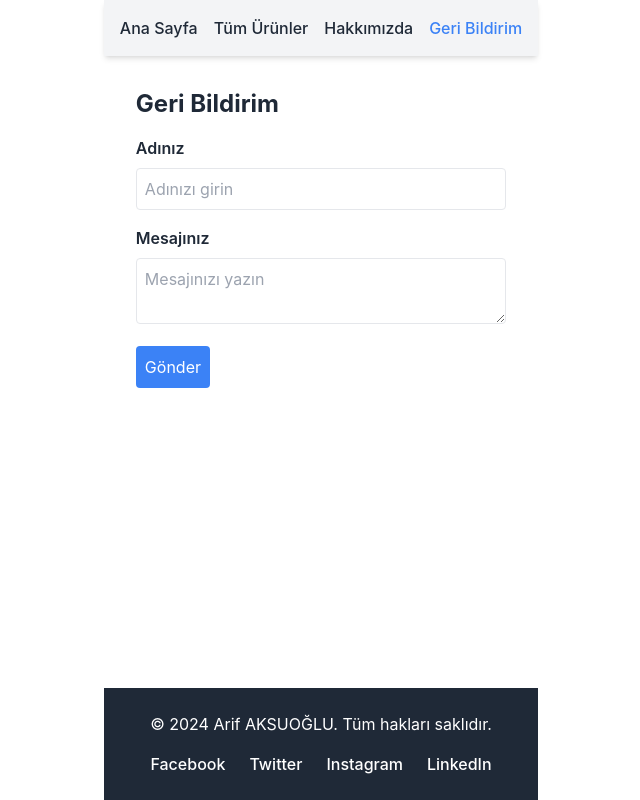
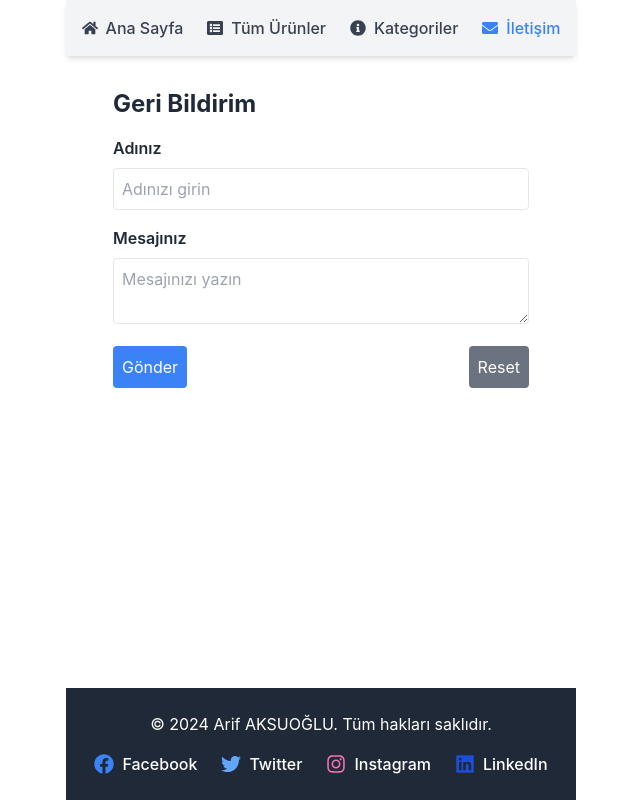
Before and after one commit to arifaks55/FE-1111B, a React (Vite) app in the folder my-ecommerce-project/: page /feedback in a window 1280 px wide. Shown: the whole page, without its empty margins (319-959 px from the left). Built offline with nearby package versions, Linux system fonts and the light colour scheme.

Commit message:
projenin tamamına ikonlar eklendi

```diff
--- a/my-ecommerce-project/package.json
+++ b/my-ecommerce-project/package.json
@@ -10,11 +10,13 @@
     "preview": "vite preview"
   },
   "dependencies": {
+    "@heroicons/react": "^2.1.5",
     "autoprefixer": "^10.4.20",
     "blaze-slider": "^1.9.3",
     "postcss": "^8.4.47",
     "react": "^18.3.1",
     "react-dom": "^18.3.1",
+    "react-icons": "^5.3.0",
     "react-router-dom": "^6.27.0",
     "tailwindcss": "^3.4.14"
   },
--- a/my-ecommerce-project/src/components/Footer.tsx
+++ b/my-ecommerce-project/src/components/Footer.tsx
@@ -1,4 +1,5 @@
 import React from 'react';
+import { FaFacebook, FaTwitter, FaInstagram, FaLinkedin } from 'react-icons/fa'; // React Icons kütüphanesi ile Heroicons yerine alternatif kullanılıyor.
 
 const Footer: React.FC = () => (
     <footer className="p-6 bg-gray-800 text-white text-center">
@@ -10,9 +11,10 @@ const Footer: React.FC = () => (
                         href="https://www.facebook.com"
                         target="_blank"
                         rel="noopener noreferrer"
-                        className="hover:underline"
+                        className="hover:underline flex items-center space-x-2"
                     >
-                        Facebook
+                        <FaFacebook className="w-5 h-5 text-blue-500" />
+                        <span>Facebook</span>
                     </a>
                 </li>
                 <li>
@@ -20,9 +22,10 @@ const Footer: React.FC = () => (
                         href="https://www.twitter.com"
                         target="_blank"
                         rel="noopener noreferrer"
-                        className="hover:underline"
+                        className="hover:underline flex items-center space-x-2"
                     >
-                        Twitter
+                        <FaTwitter className="w-5 h-5 text-blue-400" />
+                        <span>Twitter</span>
                     </a>
                 </li>
                 <li>
@@ -30,9 +33,10 @@ const Footer: React.FC = () => (
                         href="https://www.instagram.com"
                         target="_blank"
                         rel="noopener noreferrer"
-                        className="hover:underline"
+                        className="hover:underline flex items-center space-x-2"
                     >
-                        Instagram
+                        <FaInstagram className="w-5 h-5 text-pink-400" />
+                        <span>Instagram</span>
                     </a>
                 </li>
                 <li>
@@ -40,9 +44,10 @@ const Footer: React.FC = () => (
                         href="https://www.linkedin.com"
                         target="_blank"
                         rel="noopener noreferrer"
-                        className="hover:underline"
+                        className="hover:underline flex items-center space-x-2"
                     >
-                        LinkedIn
+                        <FaLinkedin className="w-5 h-5 text-blue-700" />
+                        <span>LinkedIn</span>
                     </a>
                 </li>
             </ul>
--- a/my-ecommerce-project/src/components/Navigation.tsx
+++ b/my-ecommerce-project/src/components/Navigation.tsx
@@ -1,12 +1,48 @@
 import React from 'react';
 import { NavLink } from 'react-router-dom';
+import { FaHome, FaListAlt, FaInfoCircle, FaEnvelope } from 'react-icons/fa';
 
 const Navigation: React.FC = () => (
-    <nav className="p-4 bg-gray-100 flex flex-wrap justify-center sm:justify-start space-x-4">
-        <NavLink to="/" className={({ isActive }) => isActive ? "text-blue-500" : ""}>Ana Sayfa</NavLink>
-        <NavLink to="/urunler" className={({ isActive }) => isActive ? "text-blue-500" : ""}>Tüm Ürünler</NavLink>
-        <NavLink to="/hakkimizda" className={({ isActive }) => isActive ? "text-blue-500" : ""}>Hakkımızda</NavLink>
-        <NavLink to="/feedback" className={({ isActive }) => isActive ? "text-blue-500" : ""}>Geri Bildirim</NavLink>
+    <nav className="p-4 bg-gray-100 flex flex-wrap justify-center sm:justify-start space-x-6">
+        {/* Ana Sayfa */}
+        <NavLink
+            to="/"
+            className={({ isActive }) =>
+                isActive ? "flex items-center text-blue-500" : "flex items-center text-gray-700 hover:text-blue-500"
+            }
+        >
+            <FaHome className="mr-2" /> Ana Sayfa
+        </NavLink>
+
+        {/* Tüm Ürünler */}
+        <NavLink
+            to="/urunler"
+            className={({ isActive }) =>
+                isActive ? "flex items-center text-blue-500" : "flex items-center text-gray-700 hover:text-blue-500"
+            }
+        >
+            <FaListAlt className="mr-2" /> Tüm Ürünler
+        </NavLink>
+
+        {/* Kategoriler */}
+        <NavLink
+            to="/hakkimizda"
+            className={({ isActive }) =>
+                isActive ? "flex items-center text-blue-500" : "flex items-center text-gray-700 hover:text-blue-500"
+            }
+        >
+            <FaInfoCircle className="mr-2" /> Kategoriler
+        </NavLink>
+
+        {/* İletişim */}
+        <NavLink
+            to="/feedback"
+            className={({ isActive }) =>
+                isActive ? "flex items-center text-blue-500" : "flex items-center text-gray-700 hover:text-blue-500"
+            }
+        >
+            <FaEnvelope className="mr-2" /> İletişim
+        </NavLink>
     </nav>
 );
 
--- a/my-ecommerce-project/src/components/ProductCard.tsx
+++ b/my-ecommerce-project/src/components/ProductCard.tsx
@@ -1,6 +1,7 @@
 import React from 'react';
 import { Link } from 'react-router-dom';
 import { Product } from '../types/product';
+import { FaShoppingCart, FaInfoCircle } from 'react-icons/fa';
 
 const ProductCard: React.FC<Product> = ({
     name,
@@ -23,8 +24,12 @@ const ProductCard: React.FC<Product> = ({
             />
             <div className="flex flex-col flex-grow">
                 <h3 className="text-lg font-semibold text-gray-800">{name}</h3>
-                <p className="text-sm text-gray-600">{short_explanation}</p>
-                <div className="mt-auto">
+                <p className="text-sm text-gray-600 flex items-center space-x-2">
+                    <FaInfoCircle className="text-blue-500" />
+                    <span>{short_explanation}</span>
+                </p>
+                <div className="mt-auto flex items-center justify-between">
+                    <div>
                         {price_info.discounted_price ? (
                             <>
                                 <span className="line-through text-gray-500">{price_info.total_price} TL</span>
@@ -36,8 +41,11 @@ const ProductCard: React.FC<Product> = ({
                             <span className="text-gray-800 font-bold">{price_info.total_price} TL</span>
                         )}
                     </div>
+                    <FaShoppingCart className="text-green-500 text-xl hover:text-green-700 cursor-pointer" />
                 </div>
-        </Link>);
+            </div>
+        </Link>
+    );
 };
 
 export default ProductCard;
--- a/my-ecommerce-project/src/components/ProductList.tsx
+++ b/my-ecommerce-project/src/components/ProductList.tsx
@@ -1,6 +1,7 @@
 import React from 'react';
 import ProductCard from '../components/ProductCard';
 import { Product } from '../types/product';
+import { FaExclamationTriangle } from 'react-icons/fa';
 
 interface ProductListProps {
     products: Product[];
@@ -8,7 +9,12 @@ interface ProductListProps {
 
 const ProductList: React.FC<ProductListProps> = ({ products }) => {
     if (!products.length) {
-        return <p className="text-center text-gray-500">Hiç ürün bulunamadı.</p>;
+        return (
+            <div className="text-center text-gray-500 flex flex-col items-center mt-8">
+                <FaExclamationTriangle className="text-red-500 text-3xl mb-2" />
+                <p>Hiç ürün bulunamadı.</p>
+            </div>
+        );
     }
 
     return (
--- a/my-ecommerce-project/src/index.css
+++ b/my-ecommerce-project/src/index.css
@@ -35,6 +35,11 @@ button {
   }
 }
 
+.loader {
+  border: 4px solid rgba(0, 0, 0, 0.1);
+  border-top: 4px solid #3498db;
+}
+
 @tailwind base;
 @tailwind components;
 @tailwind utilities;
--- a/my-ecommerce-project/src/pages/AboutPage.tsx
+++ b/my-ecommerce-project/src/pages/AboutPage.tsx
@@ -1,4 +1,6 @@
 import React, { useEffect, useState } from "react";
+import { AcademicCapIcon, ChevronRightIcon, StarIcon } from '@heroicons/react/20/solid';
+
 
 interface SubChild {
     name: string;
@@ -74,7 +76,8 @@ const AboutPage: React.FC = () => {
                 {categories.map((category) => (
                     <div key={category.id} className="mb-12">
                         {/* Ana Kategori Başlığı */}
-                        <h2 className="text-2xl font-bold text-blue-500 mb-4">
+                        <h2 className="text-2xl font-bold text-blue-500 mb-4 flex items-center">
+                            <AcademicCapIcon className="w-6 h-6 text-blue-400 mr-2" />
                             {category.name}
                         </h2>
 
@@ -83,9 +86,15 @@ const AboutPage: React.FC = () => {
                             {category.children.map((child) => (
                                 <div key={child.id} className="bg-white shadow-md rounded-lg p-4">
                                     <h3 className="text-xl font-semibold mb-2">{child.name}</h3>
-                                    <ul className="list-disc ml-5 text-gray-700">
+                                    <ul className="list-none ml-0 text-gray-700">
                                         {child.sub_children.map((subChild) => (
-                                            <li key={subChild.slug}>{subChild.name}</li>
+                                            <li
+                                                key={subChild.slug}
+                                                className="flex items-center mb-1"
+                                            >
+                                                <ChevronRightIcon className="w-5 h-5 text-gray-500 mr-2" />
+                                                {subChild.name}
+                                            </li>
                                         ))}
                                     </ul>
                                 </div>
@@ -93,7 +102,8 @@ const AboutPage: React.FC = () => {
                         </div>
 
                         {/* Çok Satanlar */}
-                        <h3 className="text-xl font-semibold mt-8 mb-4">
+                        <h3 className="text-xl font-semibold mt-8 mb-4 flex items-center">
+                            <StarIcon className="w-6 h-6 text-yellow-500 mr-2" />
                             Çok Satanlar - {category.name}
                         </h3>
                         <div className="grid grid-cols-1 md:grid-cols-3 gap-6">
--- a/my-ecommerce-project/src/pages/FeedbackForm.tsx
+++ b/my-ecommerce-project/src/pages/FeedbackForm.tsx
@@ -1,4 +1,5 @@
 import React, { useState } from 'react';
+import { CheckCircleIcon, ExclamationCircleIcon } from '@heroicons/react/20/solid';
 
 const FeedbackForm: React.FC = () => {
     const [name, setName] = useState('');
@@ -49,8 +50,18 @@ const FeedbackForm: React.FC = () => {
         <div className="container mx-auto p-4 max-w-md">
             <h2 className="text-2xl font-bold mb-4">Geri Bildirim</h2>
             <form onSubmit={handleSubmit}>
-                {error && <p className="text-red-500 mb-4">{error}</p>} {/* Hata mesajı */}
-                {success && <p className="text-green-500 mb-4">{success}</p>} {/* Başarı mesajı */}
+                {error && (
+                    <div className="flex items-center text-red-500 mb-4">
+                        <ExclamationCircleIcon className="h-5 w-5 mr-2" />
+                        <p>{error}</p>
+                    </div>
+                )}
+                {success && (
+                    <div className="flex items-center text-green-500 mb-4">
+                        <CheckCircleIcon className="h-5 w-5 mr-2" />
+                        <p>{success}</p>
+                    </div>
+                )}
                 <div>
                     <label className="block font-semibold mb-2">Adınız</label>
                     <input
@@ -70,14 +81,28 @@ const FeedbackForm: React.FC = () => {
                         placeholder="Mesajınızı yazın"
                     ></textarea>
                 </div>
+                <div className="flex justify-between items-center mt-4">
                     <button
                         type="submit"
-                    className={`mt-4 bg-blue-500 text-white p-2 rounded ${loading ? 'opacity-50 cursor-not-allowed' : ''
+                        className={`bg-blue-500 text-white p-2 rounded ${loading ? 'opacity-50 cursor-not-allowed' : ''
                             }`}
                         disabled={loading}
                     >
                         {loading ? 'Gönderiliyor...' : 'Gönder'}
                     </button>
+                    <button
+                        type="button"
+                        className="bg-gray-500 text-white p-2 rounded"
+                        onClick={() => {
+                            setName('');
+                            setMessage('');
+                            setError('');
+                            setSuccess('');
+                        }}
+                    >
+                        Reset
+                    </button>
+                </div>
             </form>
         </div>
     );
--- a/my-ecommerce-project/src/pages/HomePage.tsx
+++ b/my-ecommerce-project/src/pages/HomePage.tsx
@@ -2,6 +2,7 @@ import React, { useState, useEffect } from 'react';
 import { useLoaderData } from 'react-router-dom';
 import ProductList from '../components/ProductList';
 import { Product } from '../types/product';
+import { ExclamationCircleIcon } from '@heroicons/react/20/solid';
 
 const HomePage: React.FC = () => {
     const products = useLoaderData() as Product[];
@@ -22,9 +23,16 @@ const HomePage: React.FC = () => {
         <div className="container mx-auto p-4">
             <h1 className="text-3xl font-bold mb-6">En Çok Satan Ürünler</h1>
             {loading ? (
-                <p className="text-center text-gray-500">Ürünler yükleniyor...</p>
+                <div className="flex justify-center items-center">
+                    <div className="loader border-t-4 border-blue-500 rounded-full w-16 h-16 animate-spin"></div>
+                </div>
             ) : error ? (
-                <p className="text-center text-red-500">{error}</p>
+                <div className="text-center">
+                    <ExclamationCircleIcon className="h-8 w-8 text-red-500 mx-auto" />
+                    <p className="text-red-500 mt-4">{error}</p>
+                </div>
+            ) : products.length === 0 ? (
+                <p className="text-center text-gray-500">Hiç ürün bulunamadı.</p>
             ) : (
                 <ProductList products={products} />
             )}
--- a/my-ecommerce-project/src/pages/ProductDetailPage.tsx
+++ b/my-ecommerce-project/src/pages/ProductDetailPage.tsx
@@ -1,5 +1,6 @@
 import React, { useState, useEffect } from 'react';
 import { useParams, useNavigate } from 'react-router-dom';
+import { ExclamationCircleIcon } from '@heroicons/react/20/solid';
 
 interface Product {
     id: string;
@@ -68,13 +69,18 @@ const ProductDetailPage: React.FC = () => {
     }, [productIdentifier, baseURL]);
 
     if (loading) {
-        return <div className="text-center py-10">Ürün bilgisi yükleniyor...</div>;
+        return (
+            <div className="flex justify-center items-center py-10">
+                <div className="loader border-t-4 border-blue-500 rounded-full w-16 h-16 animate-spin"></div>
+            </div>
+        );
     }
 
     if (error) {
         return (
             <div className="text-center py-10 text-red-500">
-                <p>{error}</p>
+                <ExclamationCircleIcon className="h-8 w-8 text-red-500 mx-auto" />
+                <p className="mt-4">{error}</p>
                 <button
                     onClick={() => navigate(-1)}
                     className="mt-4 bg-gray-300 text-gray-700 px-4 py-2 rounded hover:bg-gray-400"
@@ -107,9 +113,9 @@ const ProductDetailPage: React.FC = () => {
             <img
                 src={`${baseURL}${selectedVariant?.photo_src || product.photo_src}`}
                 alt={product.name}
-                className="w-full h-64 object-cover rounded-lg"
+                className="w-full h-64 object-cover rounded-lg mb-4"
             />
-            <p className="text-gray-600 mt-4">{product.short_explanation}</p>
+            <p className="text-gray-600">{product.short_explanation}</p>
 
             <div className="mt-8">
                 <h2 className="text-xl font-semibold">Ürün Açıklaması</h2>
--- a/my-ecommerce-project/src/pages/ProductListPage.tsx
+++ b/my-ecommerce-project/src/pages/ProductListPage.tsx
@@ -1,6 +1,7 @@
 import React, { useState, useEffect } from 'react';
 import ProductList from '../components/ProductList';
 import { Product } from '../types/product';
+import { ChevronLeftIcon, ChevronRightIcon } from '@heroicons/react/20/solid';
 
 const ProductListPage: React.FC = () => {
   const [products, setProducts] = useState<Product[]>([]);
@@ -54,13 +55,20 @@ const ProductListPage: React.FC = () => {
     const endPage = Math.min(totalPages, startPage + visiblePages - 1);
 
     return (
-      <>
+      <div className="flex items-center space-x-2">
+        <button
+          onClick={() => goToPage(1)}
+          disabled={page === 1}
+          className="px-3 py-1 border rounded disabled:opacity-50"
+        >
+          İlk Sayfa
+        </button>
         <button
           onClick={() => goToPage(page - 1)}
           disabled={page === 1}
-          className="px-3 py-1 border rounded mx-1 disabled:opacity-50"
+          className="px-3 py-1 border rounded disabled:opacity-50"
         >
-          Önceki
+          <ChevronLeftIcon className="h-5 w-5" />
         </button>
         {[...Array(endPage - startPage + 1)].map((_, index) => {
           const pageIndex = startPage + index;
@@ -68,7 +76,7 @@ const ProductListPage: React.FC = () => {
             <button
               key={pageIndex}
               onClick={() => goToPage(pageIndex)}
-              className={`px-3 py-1 border rounded mx-1 ${page === pageIndex ? 'bg-blue-500 text-white' : ''}`}
+              className={`px-3 py-1 border rounded ${page === pageIndex ? 'bg-blue-500 text-white' : ''}`}
             >
               {pageIndex}
             </button>
@@ -77,26 +85,38 @@ const ProductListPage: React.FC = () => {
         <button
           onClick={() => goToPage(page + 1)}
           disabled={page === totalPages}
-          className="px-3 py-1 border rounded mx-1 disabled:opacity-50"
+          className="px-3 py-1 border rounded disabled:opacity-50"
         >
-          Sonraki
+          <ChevronRightIcon className="h-5 w-5" />
         </button>
-      </>
+        <button
+          onClick={() => goToPage(totalPages)}
+          disabled={page === totalPages}
+          className="px-3 py-1 border rounded disabled:opacity-50"
+        >
+          Son Sayfa
+        </button>
+      </div>
     );
   };
 
   return (
     <div className="container mx-auto p-4">
       <h1 className="text-2xl font-bold mb-4">Ürün Listesi</h1>
+      <p className="text-sm text-gray-500 mb-4">
+        Toplam {totalCount} ürün bulundu. Sayfa {page} / {totalPages}
+      </p>
 
       {loading ? (
-        <div className="text-center">Yükleniyor...</div>
+        <div className="flex justify-center py-10">
+          <div className="loader border-t-4 border-blue-500 rounded-full w-16 h-16 animate-spin"></div>
+        </div>
       ) : error ? (
         <div className="text-center text-red-500">{error}</div>
       ) : (
         <>
           <ProductList products={products} />
-          <div className="pagination mt-4 flex justify-center items-center">{renderPagination()}</div>
+          <div className="pagination mt-4 flex justify-center">{renderPagination()}</div>
         </>
       )}
     </div>
--- /dev/null
+++ b/my-ecommerce-project/src/types/heroicons.d.ts
@@ -0,0 +1,3 @@
+declare module '@heroicons/react/solid' {
+    export * from 'react';
+}
```
Also changed, not shown: 1 other file (tests, documents, lock files or other folders). Lines whose indentation alone changed are shown as unchanged.
